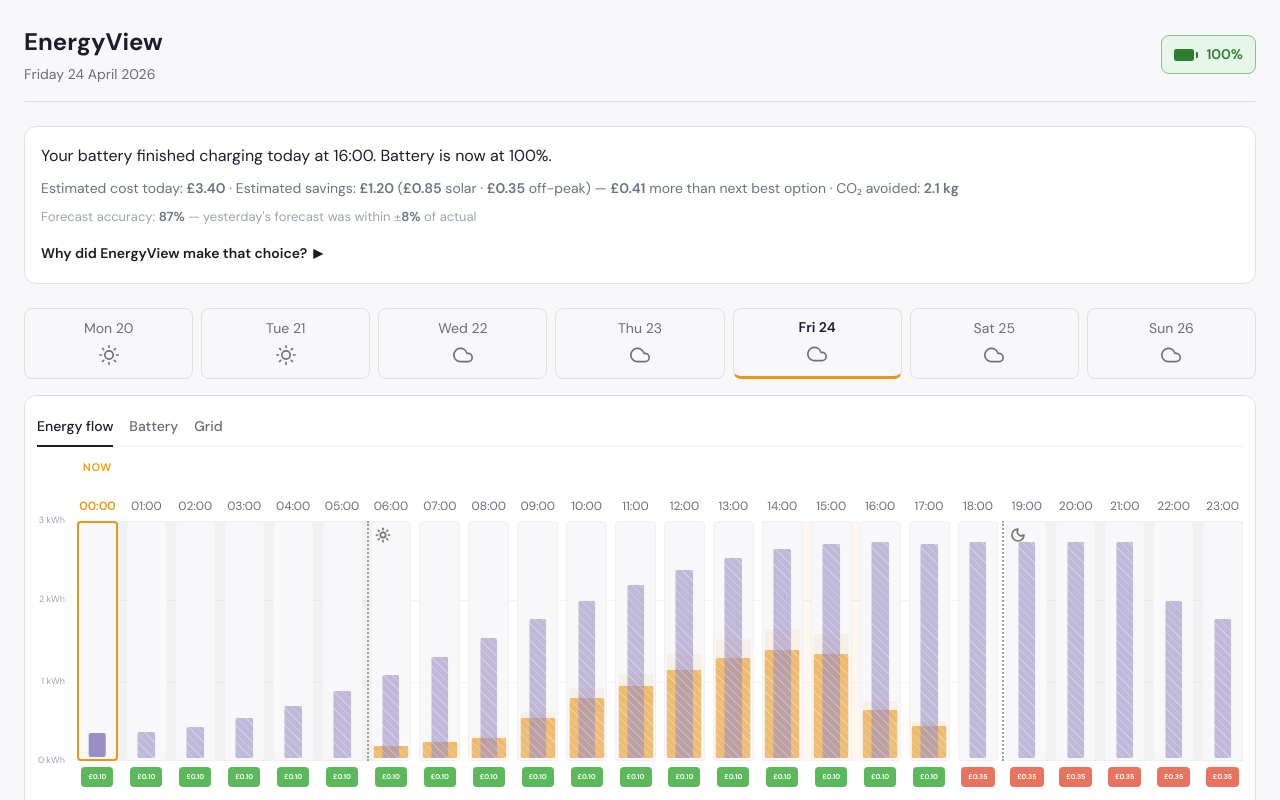
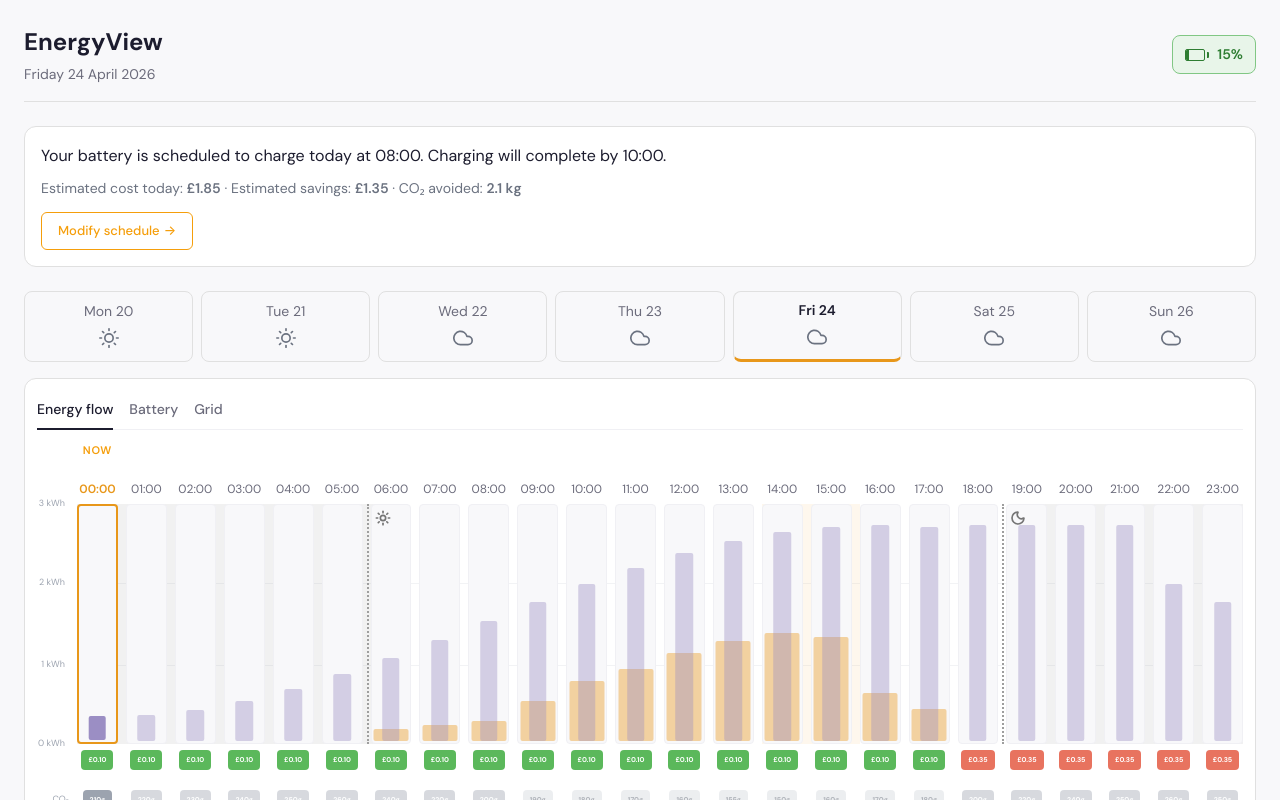
Before and after one commit to nyreemarsh/basc0024-dissertation-prototypes, a React (Vite) app: page / in a window 1280 px wide. Shown: the top 800 px of the page. Built offline with nearby package versions, Linux system fonts and the light colour scheme.

Commit message:
PrototypeA refactored to use ScenarioContext

```diff
--- a/src/App.tsx
+++ b/src/App.tsx
@@ -2,9 +2,15 @@
 import { PrototypeB } from './prototypes/PrototypeB'
 import { PrototypeC } from './prototypes/PrototypeC'
 import { PrototypeD } from './prototypes/PrototypeD'
+import { ScenarioProvider } from './context/ScenarioContext'
+import { scenario1, scenario2, scenario3 } from './scenarios'
 
 function App() {
-  return <PrototypeD />
+  return (
+    <ScenarioProvider scenario={scenario1}>
+      <PrototypeA />
+    </ScenarioProvider>
+  )
 }
 
 export default App
--- /dev/null
+++ b/src/context/ScenarioContext.tsx
@@ -0,0 +1,34 @@
+import { createContext, useContext } from 'react';
+import type { ReactNode } from 'react';
+import type { Scenario } from '../scenarios/types';
+
+const ScenarioContext = createContext<Scenario | null>(null);
+
+interface ScenarioProviderProps {
+  scenario: Scenario;
+  children: ReactNode;
+}
+
+export function ScenarioProvider({ scenario, children }: ScenarioProviderProps) {
+  return (
+    <ScenarioContext.Provider value={scenario}>
+      {children}
+    </ScenarioContext.Provider>
+  );
+}
+
+/**
+ * Returns the current Scenario from context.
+ * Must be used inside a <ScenarioProvider>. Throws a descriptive error
+ * if called outside one, to catch misconfigured prototype/session setups early.
+ */
+export function useScenario(): Scenario {
+  const scenario = useContext(ScenarioContext);
+  if (scenario === null) {
+    throw new Error(
+      'useScenario() was called outside a <ScenarioProvider>. ' +
+      'Wrap the prototype component tree in <ScenarioProvider scenario={...}>.'
+    );
+  }
+  return scenario;
+}
--- a/src/prototypes/PrototypeA.tsx
+++ b/src/prototypes/PrototypeA.tsx
@@ -3,29 +3,44 @@
 import { Header } from "./components/shared/Header";
 import { SummaryCard } from "./components/shared/SummaryCard";
 import { TemporalNav } from "./components/shared/TemporalNav";
+import { useScenario } from "../context/ScenarioContext";
+
+/** Parses the hour component from a 'HH:MM' string. */
+function toHour(hhmm: string): number {
+  return parseInt(hhmm.split(':')[0], 10);
+}
+
+/** Formats a pence integer as a £-prefixed display string. e.g. 185 → '£1.85'. */
+function formatPounds(pence: number): string {
+  return `£${(pence / 100).toFixed(2)}`;
+}
 
 /**
  * Prototype A — Baseline / Minimally Explainable (DR7)
  *
  * Baseline prototype. Identical to shared visual foundation with no additions.
- * The AI's charging decision at 14:00 is visible as a labelled marker on the
- * timeline. The battery SOC% trajectory shows the consequence of that decision.
+ * The AI's charging decision is visible as a labelled marker on the timeline.
+ * The battery SOC% trajectory shows the consequence of that decision.
  *
  * Deliberately withholds:
  * - No causal factors named
- * - No explanation of why 14:00 was chosen
+ * - No explanation of why the charge time was chosen
  * - No solar forecast, grid pricing, or battery headroom surfaced
  * - No uncertainty or counterfactual information
  *
  * Forecast encoding: solid fill at 40% opacity (variant="solid")
  */
 export function PrototypeA() {
+  const scenario = useScenario();
+
   // Time-aware charging state (same logic as CHARGED pill)
   const now = new Date();
   const currentHour = now.getHours();
   const currentMinutes = now.getMinutes();
-  const chargeStart = 14;
-  const chargeEnd = 16;
+
+  // Derive charge window bounds from scenario data
+  const chargeStart = toHour(scenario.chargeWindowStart);
+  const chargeEnd = toHour(scenario.chargeWindowEnd);
 
   const todayISO = now.toISOString().split("T")[0];
 
@@ -46,14 +61,17 @@
   const isDuringCharge = currentHour >= chargeStart && currentHour < chargeEnd;
   const isAfterCharge = currentHour >= chargeEnd;
 
-  // Calculate battery SOC based on CURRENT real time (not selected day)
-  // This value stays constant regardless of which day the user is viewing
-  let batterySOC = 37; // default baseline (pre-charge level)
+  // Calculate battery SOC based on CURRENT real time (not selected day).
+  // Uses scenario.batterySOCPct as the pre-charge baseline, interpolating
+  // linearly to 100% over the charge window.
+  let batterySOC = scenario.batterySOCPct;
   if (isDuringCharge) {
-    // Interpolate based on current real time progress through charge window
     const minutesSinceChargeStart = (currentHour - chargeStart) * 60 + currentMinutes;
     const totalChargeMinutes = (chargeEnd - chargeStart) * 60;
-    batterySOC = Math.round(37 + ((100 - 37) * minutesSinceChargeStart / totalChargeMinutes));
+    batterySOC = Math.round(
+      scenario.batterySOCPct +
+        ((100 - scenario.batterySOCPct) * minutesSinceChargeStart) / totalChargeMinutes
+    );
   } else if (isAfterCharge) {
     batterySOC = 100;
   }
@@ -67,23 +85,27 @@
   // Determine notification text for SummaryCard based on selected day
   let notificationText = "";
   if (selectedDayInfo.isToday && isBeforeCharge) {
-    notificationText = "Your battery is scheduled to charge today at 14:00. Charging will complete by 16:00.";
+    notificationText = `Your battery is scheduled to charge today at ${scenario.chargeWindowStart}. Charging will complete by ${scenario.chargeWindowEnd}.`;
   } else if (selectedDayInfo.isToday && isDuringCharge) {
-    notificationText = "Your battery is charging now. Started at 14:00, scheduled to complete by 16:00.";
+    notificationText = `Your battery is charging now. Started at ${scenario.chargeWindowStart}, scheduled to complete by ${scenario.chargeWindowEnd}.`;
   } else if (selectedDayInfo.isToday && isAfterCharge) {
-    notificationText = "Your battery finished charging today at 16:00. Battery is now at 100%.";
+    notificationText = `Your battery finished charging today at ${scenario.chargeWindowEnd}. Battery is now at 100%.`;
   } else if (selectedDayInfo.isPast) {
-    notificationText = "Battery charged at 14:00. Charging completed at 16:00.";
+    notificationText = `Battery charged at ${scenario.chargeWindowStart}. Charging completed at ${scenario.chargeWindowEnd}.`;
   } else if (selectedDayInfo.isFuture) {
-    notificationText = "Battery is scheduled to charge at 14:00. Charging will complete by 16:00.";
+    notificationText = `Battery is scheduled to charge at ${scenario.chargeWindowStart}. Charging will complete by ${scenario.chargeWindowEnd}.`;
   }
 
   // Calculate cost text based on selected day
+  const costToday = formatPounds(scenario.costTodayPence);
+  const savingsToday = formatPounds(scenario.savingsPence);
+  const co2Today = `${scenario.co2AvoidedKg} kg`;
+
   let costText = "";
   if (selectedDayInfo.isToday) {
-    costText = "Estimated cost today: £3.40 · Estimated savings: £1.20 · CO₂ avoided: 2.1 kg";
+    costText = `Estimated cost today: ${costToday} · Estimated savings: ${savingsToday} · CO₂ avoided: ${co2Today}`;
   } else if (selectedDayInfo.isPast) {
-    // Mock different values for different past days
+    // Past-day values are illustrative UI scaffolding — not scenario-specific data
     const dayOfWeek = new Date(selectedDayInfo.date).getDay();
     const pastCosts = [
       { cost: "£2.80", savings: "£0.90", co2: "1.8 kg" }, // Sunday
@@ -97,6 +119,7 @@
     const { cost, savings, co2 } = pastCosts[dayOfWeek];
     costText = `Total cost: ${cost} · Savings: ${savings} · CO₂ avoided: ${co2}`;
   } else if (selectedDayInfo.isFuture) {
+    // Future forecast values are illustrative UI scaffolding — not scenario-specific data
     costText = "Forecast cost: £3.15 · Forecast savings: £1.10 · Forecast CO₂ avoided: 2.3 kg";
   }
 
```
